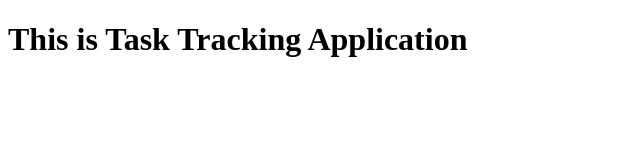
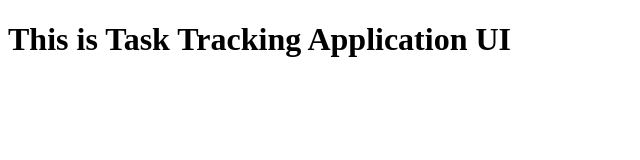
Before and after one commit to anshulgupta222/TaskerUI, an Angular app: page / in a window 1280 px wide. Shown: the top 160 px of the page, without its empty margins (0-640 px from the left). Built offline with nearby package versions, Linux system fonts and the light colour scheme.

Commit message:
added text to heading

```diff
--- a/src/app/app.component.html
+++ b/src/app/app.component.html
@@ -1 +1 @@
-<h1>This is Task Tracking Application</h1>
+<h1>This is Task Tracking Application UI</h1>
```
